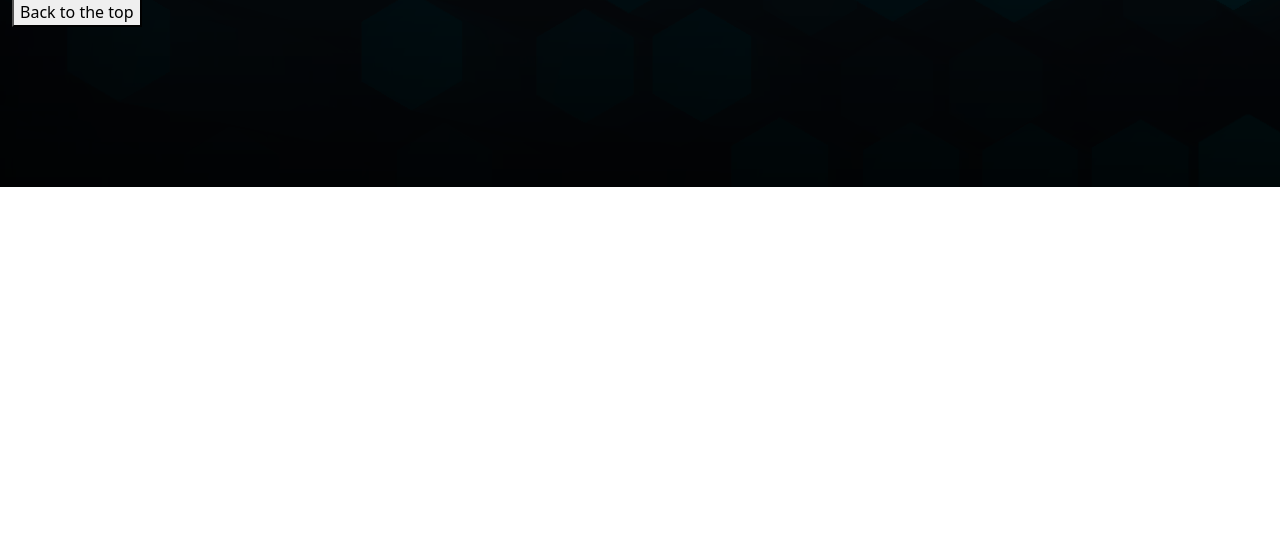
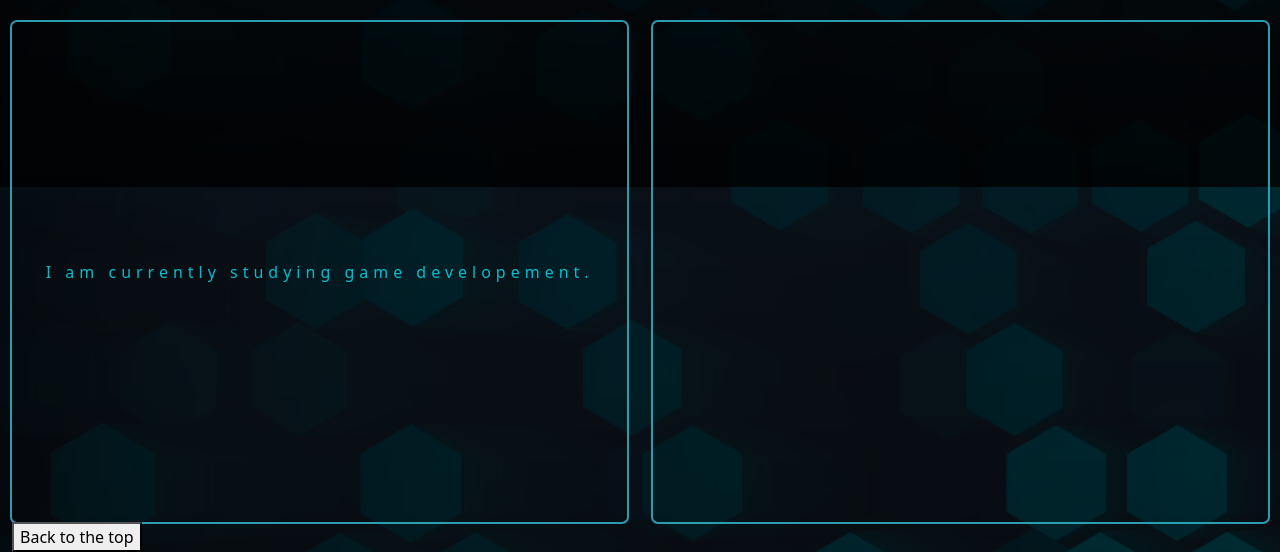
Before and after one commit to dawidtrix/WebDevExercise2, a website: page index.html in a window 1280 px wide. Shown: the part 613-1165 px from the top of the page. Before the commit the page ends 800 px from the top, so only its background shows below. Drawn offline with nearby package versions, Linux system fonts and the light colour scheme.

Commit message:
feat: information windows

```diff
--- a/StylesEx2/style2.scss
+++ b/StylesEx2/style2.scss
@@ -122,7 +122,25 @@ nav {
     display: flex;
     justify-content: center;
     align-items: center;
+  }
 
+  .doubleWindowContainer {
+    display: flex;
+    justify-content: space-between;
+    flex-wrap: wrap;
+    margin-top: 2%;
+  }
+
+  .informationWindow {
+    height: 500px;
+    width: 49%;
+    outline: 2px solid #2c9caf;
+    border-radius: 5px;
+    display: flex;
+    justify-content: center;
+    align-items: center;
+    color: $blue4;
+    letter-spacing: 5px;
   }
 
   .row {
--- a/index.html
+++ b/index.html
@@ -31,6 +31,11 @@
 
         <main>
             <div id="introductionWindow">Hi! My name is Dawid.</div>
+
+            <div class="doubleWindowContainer">
+                <div class="informationWindow">I am currently studying game developement. </div>
+                <div class="informationWindow"></div>
+            </div>
         </main>
         <footer>
             <form action="/HTML_Exercise/index.html">
```
Also changed, not shown: StylesEx2/style2.css, 1 other file.
